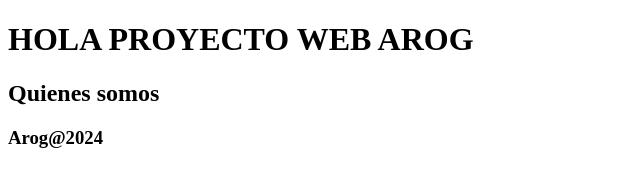
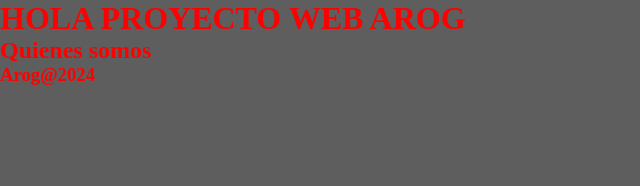
Before and after one commit to DanielSolarte23/Proyecto-AROGG, a plain HTML site: page index.html in a window 1280 px wide. Shown: the whole page, without its empty margins (0-640 px from the left). Drawn offline with Linux system fonts and the light colour scheme.

Commit message:
Segundo cambio archivo css

```diff
--- /dev/null
+++ b/css/style.css
@@ -0,0 +1,10 @@
+*{
+    margin: 0;
+    padding: 0;
+    box-sizing: border-box;
+}
+
+body{
+    background-color: rgb(94, 94, 94);
+    color: red;
+}
--- a/index.html
+++ b/index.html
@@ -4,6 +4,7 @@
     <meta charset="UTF-8">
     <meta name="viewport" content="width=device-width, initial-scale=1.0">
     <title>AROG</title>
+    <link rel="stylesheet" href="css/style.css">
 </head>
 <body>
     <header>
```
